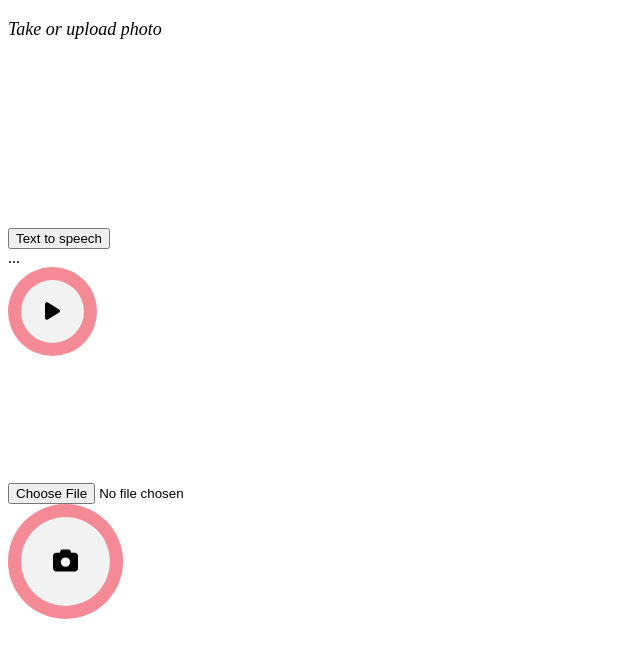
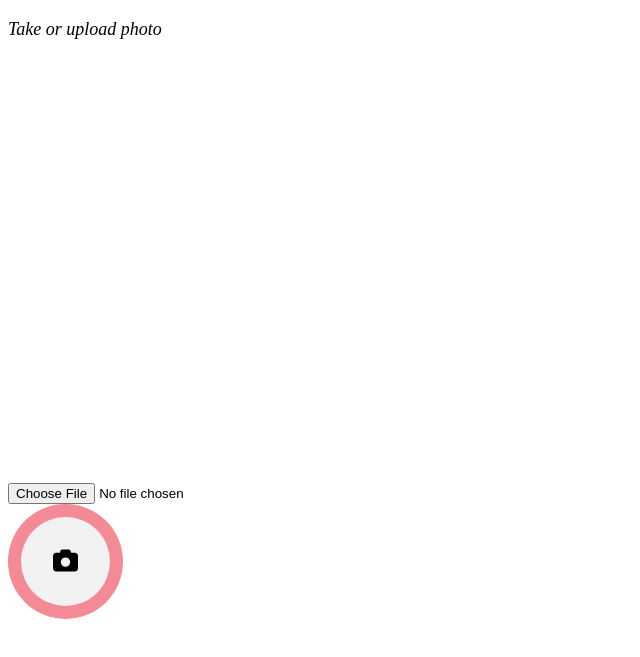
Before and after one commit to IMY772-2022/via-web, a Gatsby site: page /photo-analysis in a window 1280 px wide. Shown: the part 131-788 px from the top of the page, without its empty margins (0-640 px from the left). Built offline with nearby package versions, Linux system fonts and the light colour scheme; Gatsby itself is replaced by a stand-in of ours.

Commit message:
refactor: hide TextToSpeech controls if no labels have been generated

```diff
--- a/src/components/PhotoAnalysis/PhotoAnalysis.tsx
+++ b/src/components/PhotoAnalysis/PhotoAnalysis.tsx
@@ -121,7 +121,9 @@ const Analysis: React.FC = () => {
 
           <br />
 
-          <TextToSpeech disabled={isLoading} labels={labels} />
+          {labels.length > 0 ? (
+            <TextToSpeech disabled={isLoading} labels={labels} />
+          ) : null}
         </div>
       </div>
     </div>
```
